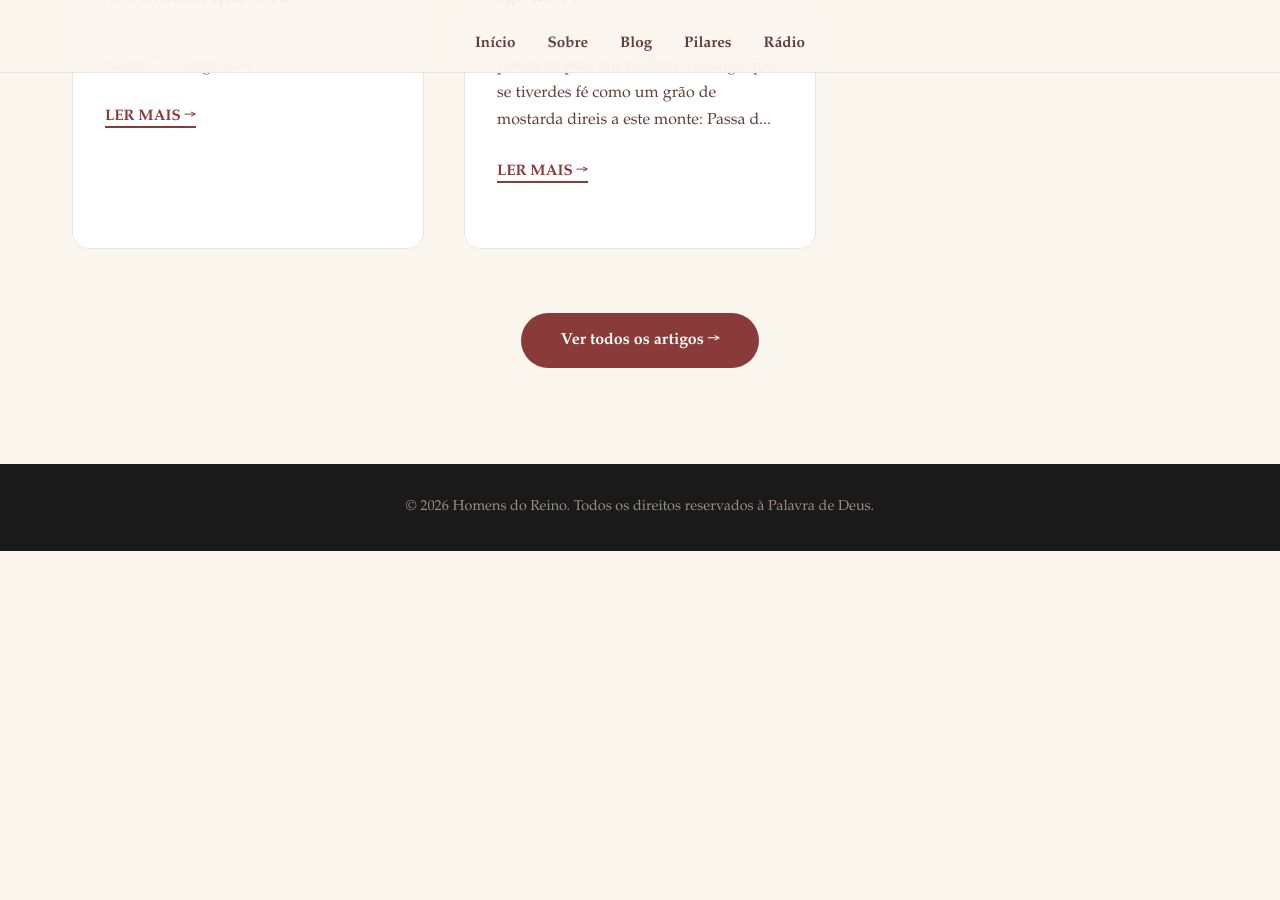
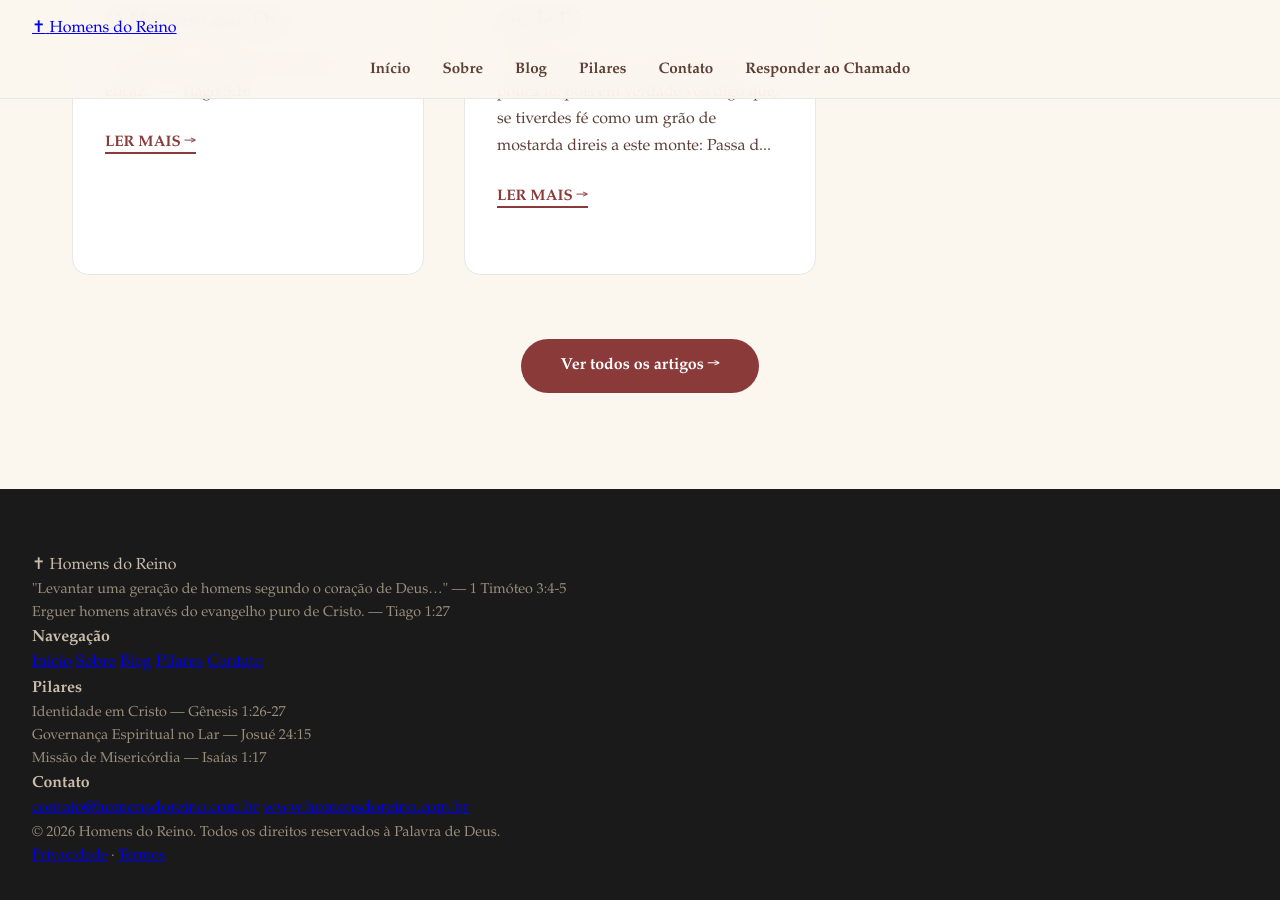
Before and after one commit to HomensdoReino/homensdoreino-blog, a Jekyll site: the page built from index.html, in a window 1280 px wide and 900 px high, scrolled down 1106 px. Built offline with Jekyll 4.4.1, drawn with Linux system fonts in a browser that asks for light colours; some web fonts are replaced; before the commit the page ends 1657 px from its top, so only the background shows below that.

Commit message:
Update default.html

```diff
--- a/_layouts/default.html
+++ b/_layouts/default.html
@@ -6,25 +6,70 @@
   <title>{{ page.title }} | Homens do Reino</title>
   <link rel="stylesheet" href="{{ '/assets/css/style.css' | relative_url }}">
   <link rel="preconnect" href="https://fonts.googleapis.com">
-  <link href="https://fonts.googleapis.com/css2?family=Cormorant+Garamond:wght@400;600;700&family=Garamond&display=swap" rel="stylesheet">
+  <link rel="preconnect" href="https://fonts.gstatic.com" crossorigin>
+  <link href="https://fonts.googleapis.com/css2?family=Cormorant+Garamond:ital,wght@0,400;0,600;0,700;1,400&family=Garamond&display=swap" rel="stylesheet">
 </head>
 <body>
-  <header>
-    <nav>
-      <a href="{{ '/' | relative_url }}">Início</a>
-      <a href="{{ '/sobre' | relative_url }}">Sobre</a>
-      <a href="{{ '/blog' | relative_url }}">Blog</a>
-      <a href="{{ '/pilares' | relative_url }}">Pilares</a>
-      <a href="{{ '/radio' | relative_url }}">Rádio</a>
-    </nav>
+
+  <header class="site-header">
+    <div class="header-container">
+      <a href="/" class="logo">
+        <span class="logo-icon">✝</span>
+        <span class="logo-text">Homens <span class="logo-destaque">do Reino</span></span>
+      </a>
+
+      <nav class="main-nav">
+        <a href="/">Início</a>
+        <a href="/sobre">Sobre</a>
+        <a href="/blog">Blog</a>
+        <a href="/pilares">Pilares</a>
+        <a href="/contato">Contato</a>
+        <a href="/#chamado" class="btn-chamado">Responder ao Chamado</a>
+      </nav>
+    </div>
   </header>
 
   <main>
     {{ content }}
   </main>
 
-  <footer style="text-align: center; padding: 2rem;">
-    <p>&copy; 2026 Homens do Reino. Todos os direitos reservados à Palavra de Deus.</p>
+  <footer class="site-footer">
+    <div class="footer-container">
+      <div class="footer-brand">
+        <span class="logo-icon">✝</span>
+        <span class="logo-text">Homens do Reino</span>
+        <p>"Levantar uma geração de homens segundo o coração de Deus…" — 1 Timóteo 3:4-5</p>
+        <p>Erguer homens através do evangelho puro de Cristo. — Tiago 1:27</p>
+      </div>
+
+      <div class="footer-nav">
+        <h4>Navegação</h4>
+        <a href="/">Início</a>
+        <a href="/sobre">Sobre</a>
+        <a href="/blog">Blog</a>
+        <a href="/pilares">Pilares</a>
+        <a href="/contato">Contato</a>
+      </div>
+
+      <div class="footer-pilares">
+        <h4>Pilares</h4>
+        <p>Identidade em Cristo — Gênesis 1:26-27</p>
+        <p>Governança Espiritual no Lar — Josué 24:15</p>
+        <p>Missão de Misericórdia — Isaías 1:17</p>
+      </div>
+
+      <div class="footer-contato">
+        <h4>Contato</h4>
+        <a href="mailto:contato@homensdoreino.com.br">contato@homensdoreino.com.br</a>
+        <a href="https://www.homensdoreino.com.br">www.homensdoreino.com.br</a>
+      </div>
+    </div>
+
+    <div class="footer-bottom">
+      <p>&copy; 2026 Homens do Reino. Todos os direitos reservados à Palavra de Deus.</p>
+      <p><a href="/privacidade">Privacidade</a> · <a href="/termos">Termos</a></p>
+    </div>
   </footer>
+
 </body>
 </html>
```
